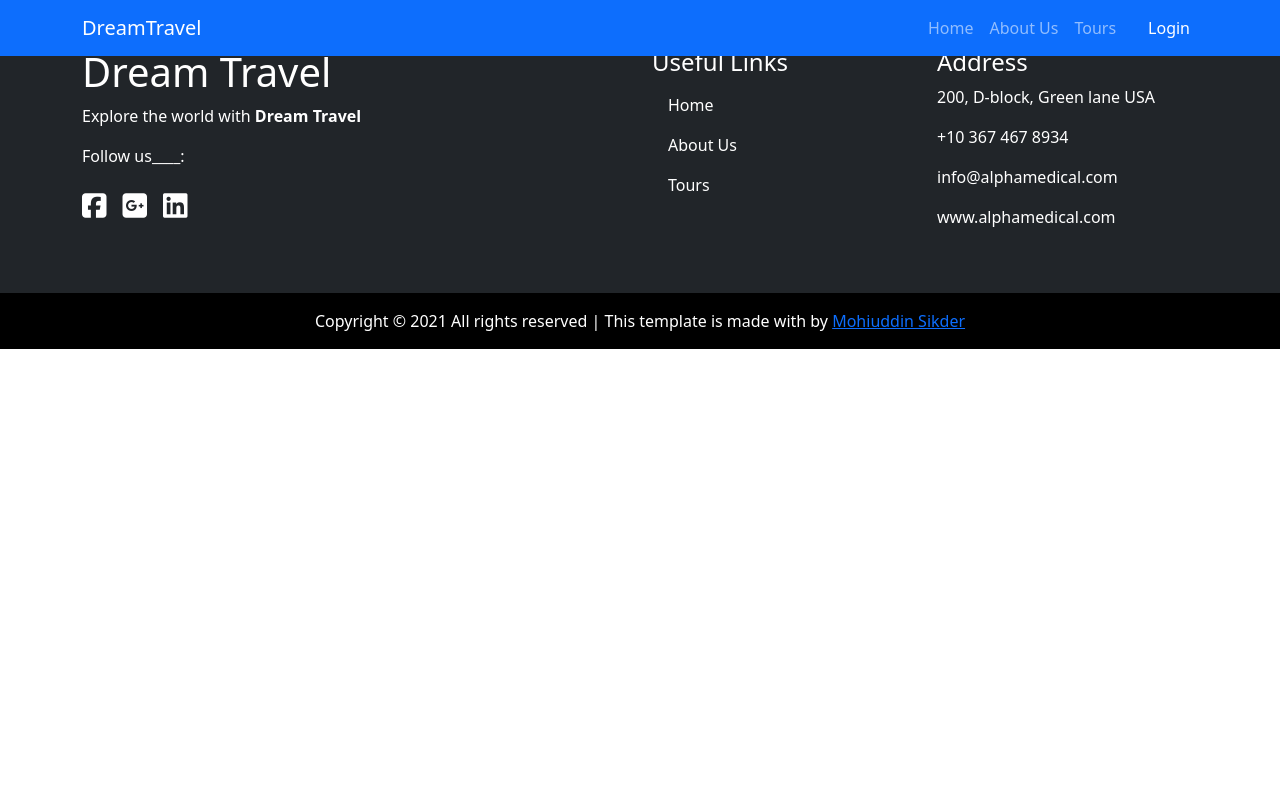
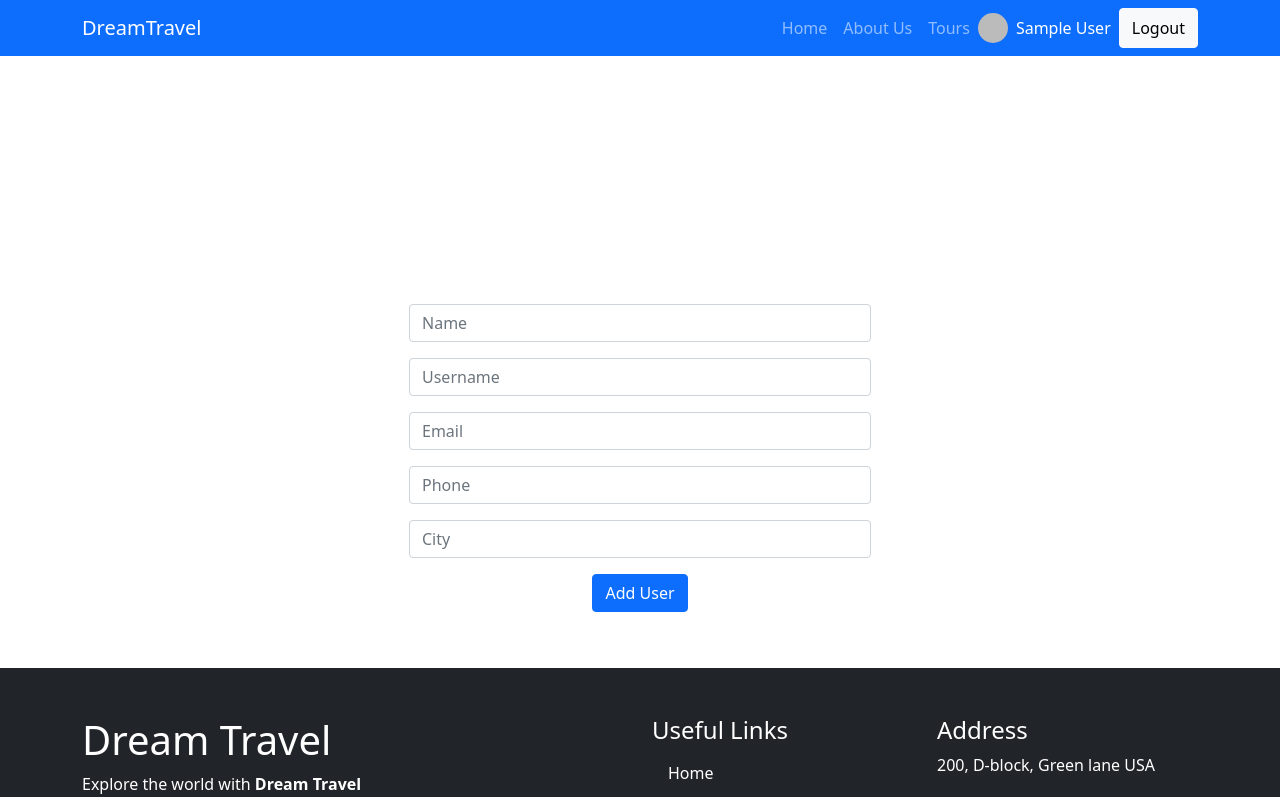
Before and after one commit to mohisikder/dream-travel-client-side, a React (Create React App) app: page /booking/addbooking in a window 1280 px wide. Shown: the top 797 px of the page. Built offline with nearby package versions, Linux system fonts and the light colour scheme; no server answers; sample sign-in values are in the browser's storage.

Commit message:
page reload issue fix

```diff
--- /dev/null
+++ b/public/404.html
@@ -0,0 +1,33 @@
+<!DOCTYPE html>
+<html>
+  <head>
+    <meta charset="utf-8">
+    <meta name="viewport" content="width=device-width, initial-scale=1">
+    <title>Page Not Found</title>
+
+    <style media="screen">
+      body { background: #ECEFF1; color: rgba(0,0,0,0.87); font-family: Roboto, Helvetica, Arial, sans-serif; margin: 0; padding: 0; }
+      #message { background: white; max-width: 360px; margin: 100px auto 16px; padding: 32px 24px 16px; border-radius: 3px; }
+      #message h3 { color: #888; font-weight: normal; font-size: 16px; margin: 16px 0 12px; }
+      #message h2 { color: #ffa100; font-weight: bold; font-size: 16px; margin: 0 0 8px; }
+      #message h1 { font-size: 22px; font-weight: 300; color: rgba(0,0,0,0.6); margin: 0 0 16px;}
+      #message p { line-height: 140%; margin: 16px 0 24px; font-size: 14px; }
+      #message a { display: block; text-align: center; background: #039be5; text-transform: uppercase; text-decoration: none; color: white; padding: 16px; border-radius: 4px; }
+      #message, #message a { box-shadow: 0 1px 3px rgba(0,0,0,0.12), 0 1px 2px rgba(0,0,0,0.24); }
+      #load { color: rgba(0,0,0,0.4); text-align: center; font-size: 13px; }
+      @media (max-width: 600px) {
+        body, #message { margin-top: 0; background: white; box-shadow: none; }
+        body { border-top: 16px solid #ffa100; }
+      }
+    </style>
+  </head>
+  <body>
+    <div id="message">
+      <h2>404</h2>
+      <h1>Page Not Found</h1>
+      <p>The specified file was not found on this website. Please check the URL for mistakes and try again.</p>
+      <h3>Why am I seeing this?</h3>
+      <p>This page was generated by the Firebase Command-Line Interface. To modify it, edit the <code>404.html</code> file in your project's configured <code>public</code> directory.</p>
+    </div>
+  </body>
+</html>
--- a/src/App.js
+++ b/src/App.js
@@ -9,6 +9,8 @@ import Home from './Pages/Home/Home';
 import Tours from './Pages/Tours/Tours';
 import PrivateRoute from './Private/PrivateRoute';
 import Login from './Pages/Login/Login';
+import TourDetails from './Pages/TourDetails/TourDetails';
+import AddBooking from './Pages/Admin/AddBooking/AddBooking';
 
 function App() {
   return (
@@ -19,17 +21,20 @@ function App() {
           <Route exact path="/">
             <Home/>
           </Route>
-          <PrivateRoute exact path="/home">
+          <Route exact path="/home">
             <Home/>
-          </PrivateRoute>
+          </Route>
           <Route exact path="/about">
             <AboutUs/>
           </Route>
           <PrivateRoute exact path="/tours">
             <Tours/>
           </PrivateRoute>
-          <PrivateRoute exact path="/tours/:id">
-            <Tours/>
+          <PrivateRoute exact path="/tours/tourDetails/:id">
+            <TourDetails/>
+          </PrivateRoute>
+          <PrivateRoute exact path="/booking/addbooking">
+            <AddBooking/>
           </PrivateRoute>
           <Route exact path="/login">
             <Login/>
--- a/src/Hooks/useFirebase.js
+++ b/src/Hooks/useFirebase.js
@@ -1,4 +1,5 @@
-import { getAuth, signInWithPopup, GoogleAuthProvider, signOut } from "firebase/auth";
+import { getAuth, signInWithPopup, GoogleAuthProvider, signOut, onAuthStateChanged } from "firebase/auth";
+import { useEffect } from "react";
 import { useState } from "react";
 import initializeAuthentication from "../Firebase/firebase.init";
 
@@ -22,6 +23,20 @@ const useFirebase = () => {
       return signInWithPopup(auth, googleProvider)
    }
 
+   useEffect(() =>{
+      const unsubscribe = onAuthStateChanged(auth , (user)=> {
+         console.log(user);
+           if(user){
+
+               setUser(user)
+           } else{
+               setUser({})
+           }
+           setIsLoading(false)
+      })
+       return ()=> unsubscribe()
+ },[])
+
    // Sign Out
    const handleSignOut = ()=>{
       signOut(auth).then(() => {
--- /dev/null
+++ b/src/Pages/Admin/AddBooking/AddBooking.js
@@ -0,0 +1,60 @@
+import React, { useRef } from 'react';
+import { Container, Form, Button } from 'react-bootstrap';
+
+const AddBooking = () => {
+   const nameRef = useRef()
+   const usernameRef = useRef()
+   const emailRef = useRef()
+   const phoneRef = useRef()
+   const cityRef = useRef()
+
+   const handleAddUser= e =>{
+      const name = nameRef.current.value
+      const username = usernameRef.current.value
+      const email = emailRef.current.value
+      const phone = phoneRef.current.value
+      const city = cityRef.current.value
+
+      const newUser = {name, username, email, phone, city}
+      fetch(`http://localhost:5000/users`,{
+         method: 'POST',
+         headers:{'content-type':'application/json'},
+         body:JSON.stringify(newUser)
+      })
+      .then(res=> res.json())
+      .then(result=>{
+         if(result.insertedId){
+            alert('User Added Successfully')
+            e.target.rest()
+         }
+      })
+   }
+
+   return (
+      <div className="pt-200 text-center">
+         <h1>Please Add User</h1>
+         <Container>
+            <Form onSubmit={handleAddUser} className="w-50 bg-white p-5 m-auto rounded">
+               <Form.Group className="mb-3" >
+                  <Form.Control type="text" ref={nameRef}  placeholder="Name" required />
+               </Form.Group>
+               <Form.Group className="mb-3" >
+                  <Form.Control type="text" ref={usernameRef} placeholder="Username"/>
+               </Form.Group>
+               <Form.Group className="mb-3" >
+                  <Form.Control type="text" ref={emailRef} placeholder="Email" />
+               </Form.Group>
+               <Form.Group className="mb-3" >
+                  <Form.Control type="text" ref={phoneRef} placeholder="Phone" />
+               </Form.Group>
+               <Form.Group className="mb-3">
+                  <Form.Control type="text" ref={cityRef} placeholder="City" />
+               </Form.Group>
+               <Button type="submit" className="mb-2">Add User</Button>
+            </Form>
+         </Container>
+      </div>
+   );
+};
+
+export default AddBooking;
--- a/src/Pages/Header/Header.js
+++ b/src/Pages/Header/Header.js
@@ -5,6 +5,7 @@ import useAuth from '../../Hooks/useAuth';
 
 const Header = () => {
    const {user, handleSignOut} = useAuth()
+   console.log(user);
    return (
       <>
        <Navbar collapseOnSelect expand="lg" bg="primary" variant="dark" fixed="top" className="mb-5">
@@ -18,10 +19,14 @@ const Header = () => {
                <Nav.Link as={Link} to="/tours">Tours</Nav.Link>
             </Nav>
             <Nav>
+            <img className="rounded-circle" style={{height:"30px", width:"30px", marginTop:"5px"}} src={user.photoURL} alt="" />
             <Nav.Link><span className="text-white">{user.displayName || user.email}</span></Nav.Link>
-                     {user.email?
-                        <Button onClick={handleSignOut} variant="light">Logout</Button> :
-                        <Nav.Link className="text-white" as={Link} to="/login">Login</Nav.Link>}
+            {user.email?
+               <Button onClick={handleSignOut} variant="light">Logout</Button>
+               :
+               <Nav.Link className="text-white" as={Link} to="/login">Login</Nav.Link>
+               }
+
             </Nav>
          </Navbar.Collapse>
          </Container>
--- /dev/null
+++ b/src/Pages/Tour/Tour.js
@@ -0,0 +1,30 @@
+import React from 'react';
+import { Card, Col, Button } from 'react-bootstrap';
+import { useHistory } from 'react-router';
+
+const Tour = () => {
+   const history = useHistory()
+   const handleDetails=()=>{
+      const uri= `/tours/id`
+      history.push(uri)
+      console.log('Clicked');
+  }
+   return (
+      <>
+         <Col>
+            <Card className="shadow">
+               <Card.Img variant="top" src="https://i.ibb.co/pfZf35R/image-1.jpg" />
+               <Card.Body>
+                  <Card.Title>4 Days Bali Saver</Card.Title>
+                  <Card.Text>
+                  INCLUDED: Hotel, Breakfast, Tours, Airport transfers
+                  </Card.Text>
+                  <Button onClick={()=>handleDetails()} className="btn btn-primary ">Book Now</Button>
+               </Card.Body>
+            </Card>
+         </Col>
+      </>
+   );
+};
+
+export default Tour;
--- /dev/null
+++ b/src/Pages/TourDetails/TourDetails.js
@@ -0,0 +1,34 @@
+import React from 'react';
+import { Card, Col, Container, Row } from 'react-bootstrap';
+import CardHeader from 'react-bootstrap/esm/CardHeader';
+
+const TourDetails = () => {
+   return (
+      <>
+         <Container>
+            <Row>
+               <Col md={8} xm={12}>
+               <Card className="shadow">
+                  <Card.Img variant="top" src="https://i.ibb.co/pfZf35R/image-1.jpg" />
+                  <Card.Body>
+                     <Card.Title>4 Days Bali Saver</Card.Title>
+                     <Card.Text>
+                     INCLUDED: Hotel, Breakfast, Tours, Airport transfers
+                     </Card.Text>
+                  </Card.Body>
+                  </Card>
+               </Col>
+               <Col md={4} xm={12}>
+                  <Card>
+                     <CardHeader>
+                        <h4>Booking Details</h4>
+                     </CardHeader>
+                  </Card>
+               </Col>
+            </Row>
+         </Container>
+      </>
+   );
+};
+
+export default TourDetails;
--- a/src/Pages/Tours/Tours.js
+++ b/src/Pages/Tours/Tours.js
@@ -1,16 +1,10 @@
-import Button from '@restart/ui/esm/Button';
 import React from 'react';
-import { Card, Col, Container, Row } from 'react-bootstrap';
-import { useHistory } from 'react-router';
+import { Container, Row } from 'react-bootstrap';
+import Tour from '../Tour/Tour';
 
 const Tours = () => {
-   const history= useHistory()
 
-  const handleDetails=()=>{
-      const uri= `/tours/id`
-      history.push(uri)
-      console.log('Clicked');
-  }
+
    return (
       <div>
          <Container className="my-5 text-center">
@@ -18,18 +12,7 @@ const Tours = () => {
             <p>Travel is the activity of going from one place to another place.</p>
          <Row xs={1} md={3} className="g-4 mt-5">
             {Array.from({ length: 6 }).map((_, idx) => (
-               <Col>
-                  <Card className="shadow">
-                  <Card.Img variant="top" src="https://i.ibb.co/pfZf35R/image-1.jpg" />
-                  <Card.Body>
-                     <Card.Title>4 Days Bali Saver</Card.Title>
-                     <Card.Text>
-                     INCLUDED: Hotel, Breakfast, Tours, Airport transfers
-                     </Card.Text>
-                     <Button onClick={()=>handleDetails()} className="btn btn-primary ">More Info</Button>
-                  </Card.Body>
-                  </Card>
-               </Col>
+               <Tour/>
             ))}
          </Row>
          </Container>
--- a/src/Private/PrivateRoute.js
+++ b/src/Private/PrivateRoute.js
@@ -1,14 +1,15 @@
 import React from 'react';
-import { Redirect, Route } from 'react-router';
+import { Redirect, Route, useHistory, useLocation } from 'react-router';
 import useAuth from '../Hooks/useAuth';
 
 const PrivateRoute = ({ children, ...rest }) => {
     const {user , isLoading}= useAuth()
+    let history = useHistory();
+  let location = useLocation();
 
-    if(isLoading) {
-        return "loading"
+  if(isLoading) {
+    return ""
     }
-
     return (
         <>
             <Route
```
Also changed, not shown: firebase.json (added), 1 other file (tests, documents, lock files or other folders).
